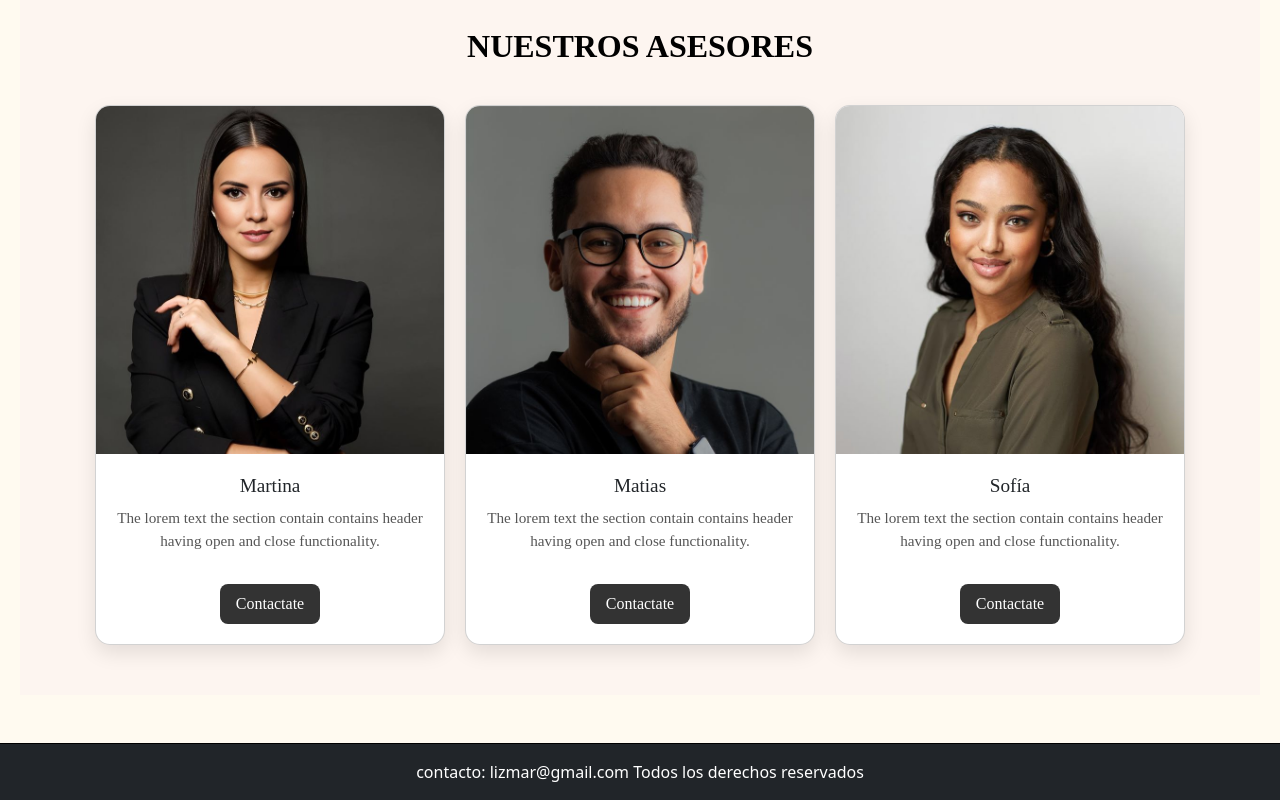
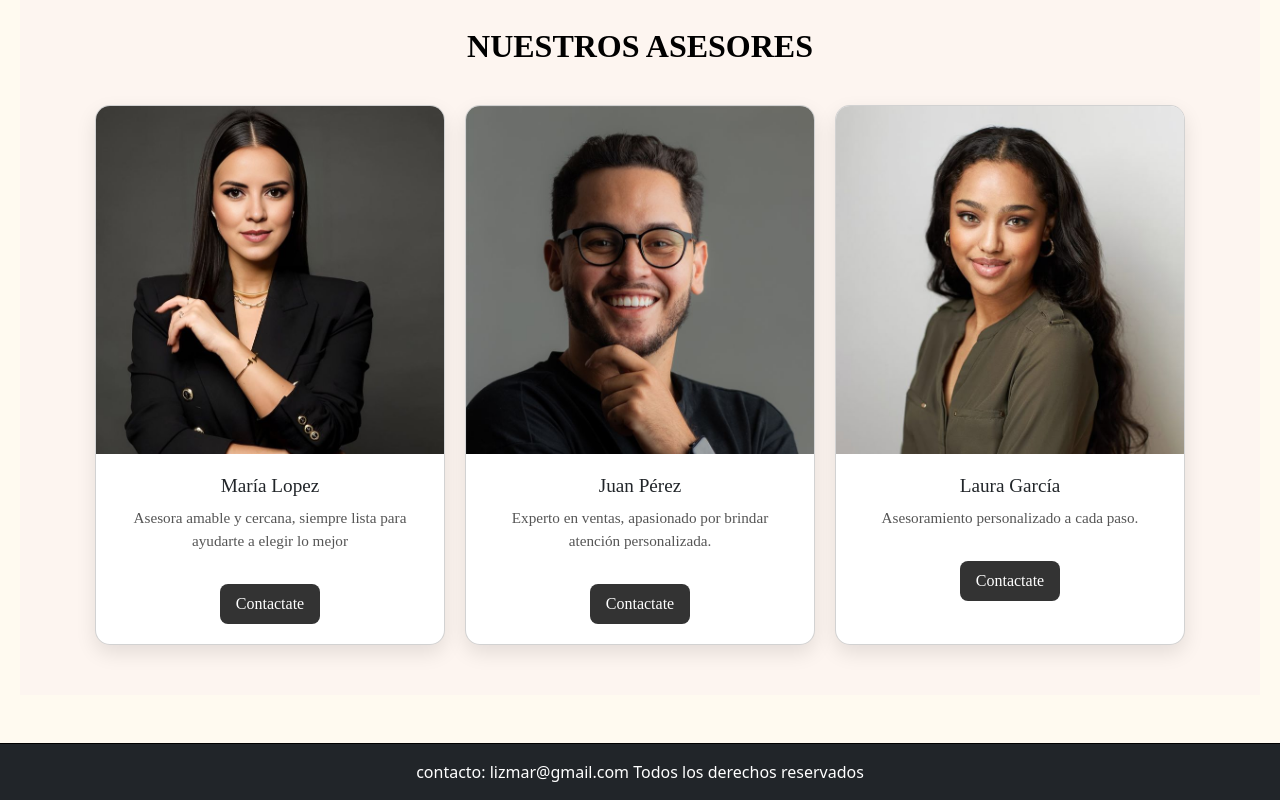
Before and after one commit to MicaGonzalez8/TiendaLizmar, a plain HTML site: page pages/acercadenosotros.html in a window 1280 px wide. Shown: the part 933-1733 px from the top of the page. Drawn offline with nearby package versions, Linux system fonts and the light colour scheme.

Commit message:
Actualización de acerca de nosotros

```diff
--- a/pages/acercadenosotros.html
+++ b/pages/acercadenosotros.html
@@ -134,8 +134,8 @@
                 <img src="../assets/img/cardstest.jpg" alt="asesoramartina">
             </div>
             <div class="card-bottom">
-                <h3>Martina</h3>
-                <p>The lorem text the section contain contains header having open and close functionality.</p>
+                <h3>María Lopez</h3>
+                <p>Asesora amable y cercana, siempre lista para ayudarte a elegir lo mejor</p>
                 <button>Contactate</button>
             </div>
         </div>
@@ -146,8 +146,8 @@
                 <img src="../assets/img/testimonio.jpg" alt="asesormatias">
             </div>
             <div class="card-bottom">
-                <h3>Matias</h3>
-                <p>The lorem text the section contain contains header having open and close functionality.</p>
+                <h3>Juan Pérez</h3>
+                <p>Experto en ventas, apasionado por brindar atención personalizada.</p>
                 <button>Contactate</button>
             </div>
         </div>
@@ -158,8 +158,8 @@
                 <img src="../assets/img/Headshot.jpg" alt="asesorasofia">
             </div>
             <div class="card-bottom">
-                <h3>Sofía</h3>
-                <p>The lorem text the section contain contains header having open and close functionality.</p>
+                <h3>Laura García</h3>
+                <p>Asesoramiento personalizado a cada paso.</p>
                 <button>Contactate</button>
             </div>
         </div>
```
Also changed, not shown: scss/style.scss (added).
